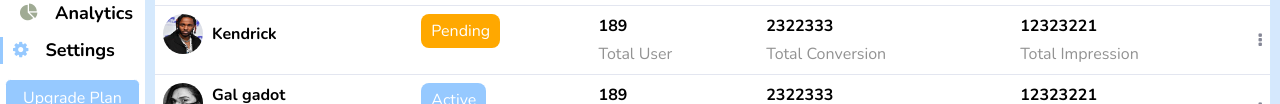
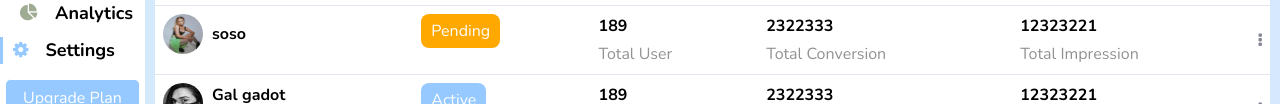
Before and after one commit to Wonderboyxo/Admin-Panel, a plain HTML site: page index.html in a window 1280 px wide. Shown: the part 455-559 px from the top of the page. Drawn offline with nearby package versions, Linux system fonts and the light colour scheme; files whose address does not match are found by name.

Commit message:
Update index.html

```diff
--- a/index.html
+++ b/index.html
@@ -216,11 +216,11 @@
                                                 </div>
                                             </td>
                                         </tr>
-                                        <tr>
+                                         <tr>
                                             <td>
                                                 <div>
-                                                    <div class="d-lg-flex d-xxl-flex justify-content-lg-start align-items-lg-center justify-content-xxl-start align-items-xxl-center"><img class="image" src="assets/img/___kendricklamar_____-20200531-0001.jpg" style="width: 40px;height: 40px;">
-                                                        <p style="margin-left: 9px;font-weight: bold;color: rgb(0,0,0);margin-bottom: 0px;">Kendrick</p>
+                                                    <div class="d-lg-flex d-xxl-flex justify-content-lg-start align-items-lg-center justify-content-xxl-start align-items-xxl-center"><img class="image" src="assets/img/lilireinhart-20200425-0001.jpg" style="width: 40px;height: 40px;">
+                                                        <p style="margin-left: 9px;font-weight: bold;color: rgb(0,0,0);margin-bottom: 0px;">soso</p>
                                                     </div>
                                                 </div>
                                             </td>
```
